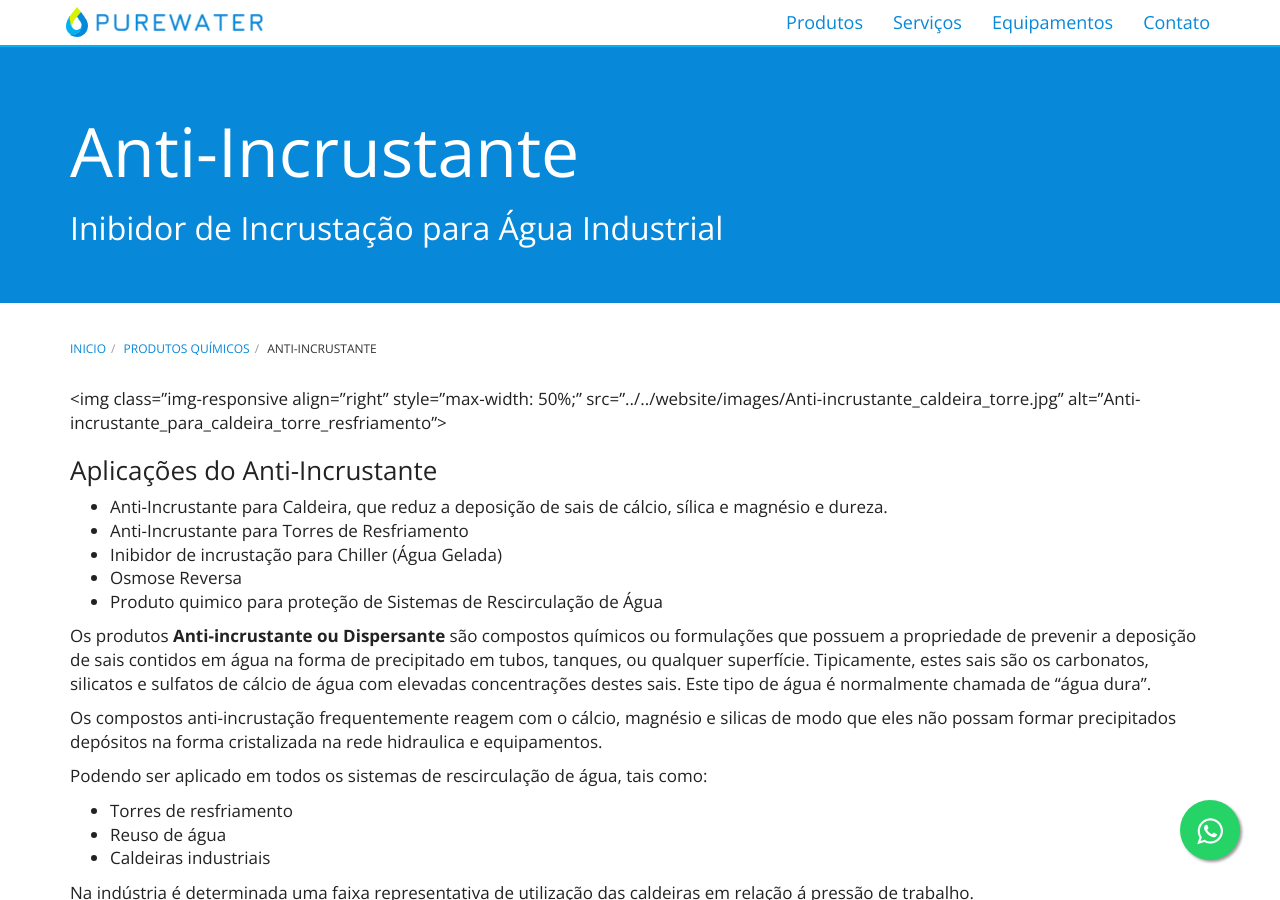
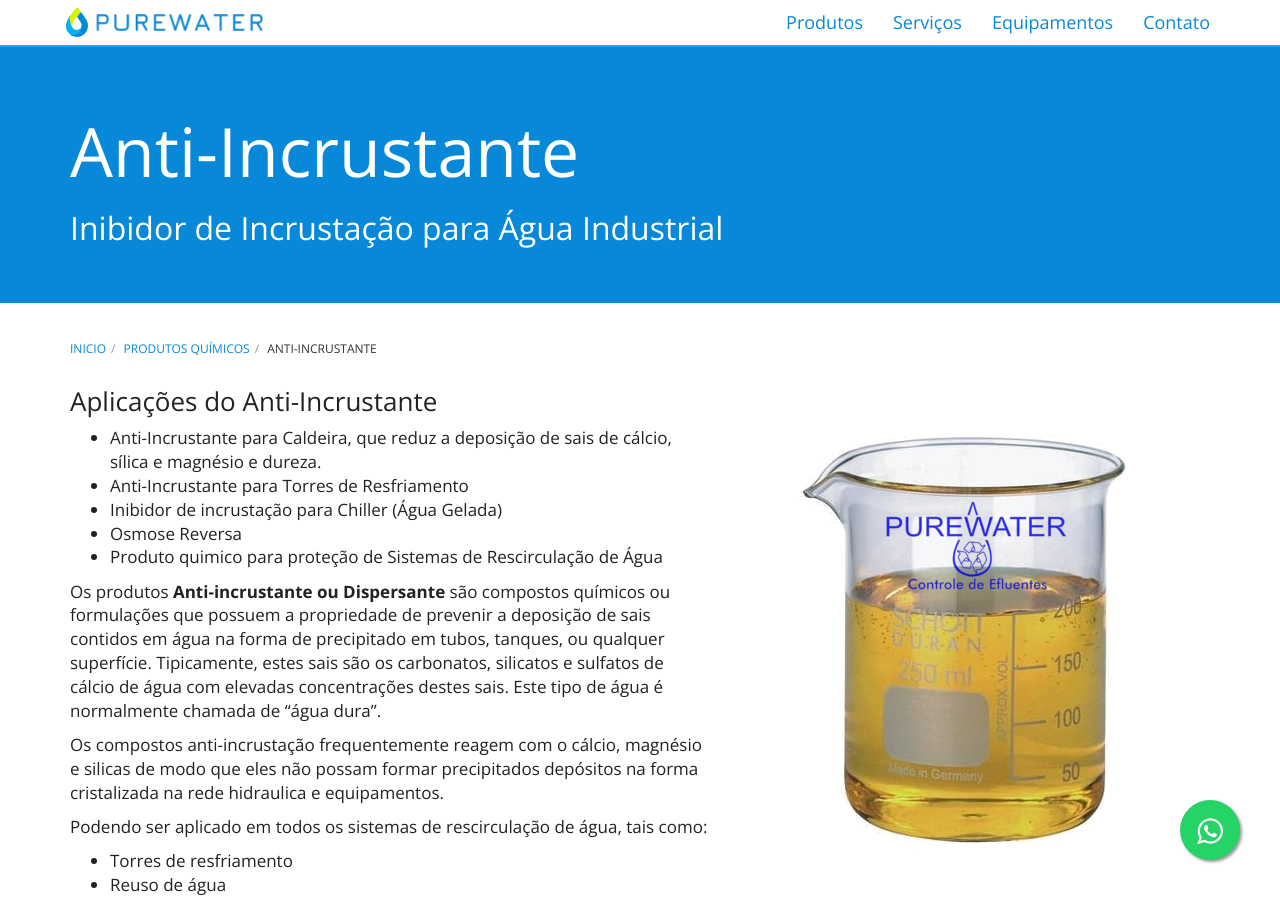
Before and after one commit to purewaterefluentes/purewaterefluentes.github.io, a Jekyll site: the page built from produtos/anti-incrustante.md, in a window 1280 px wide and 900 px high. Built offline with Jekyll 4.4.1, drawn with Linux system fonts in a browser that asks for light colours; nearby versions of some CDN libraries; library files that are not in the unit come from our copies.

Commit message:
Update anti-incrustante.md

```diff
--- a/produtos/anti-incrustante.md
+++ b/produtos/anti-incrustante.md
@@ -5,7 +5,8 @@
 keywords: Anti-Incrustante, caldeiras, torre de resfriamento, chiller
 description: Anti-incrustante é usado para prevenir a deposição de sais dissolvidos de carbonatos, silicatos, oxido ferroso e sulfatos de cálcio na água industrial, evitando a incrustação em tanques, tubulações, caldeiras, torre de resfriamento, chiller.
 ---
-<img class="img-responsive align="right" style="max-width: 50%;" src="../../website/images/Anti-incrustante_caldeira_torre.jpg" alt="Anti-incrustante_para_caldeira_torre_resfriamento">
+ <img class="img-responsive pull-right" style="max-width: 100;" src="../../website/images/Policloreto de aluminio.png" alt="Policloreto de alumínio">
+
 ### Aplicações do Anti-Incrustante
 - Anti-Incrustante para Caldeira, que reduz a deposição de sais de cálcio, sílica e magnésio e dureza.
 - Anti-Incrustante para Torres de Resfriamento
```
